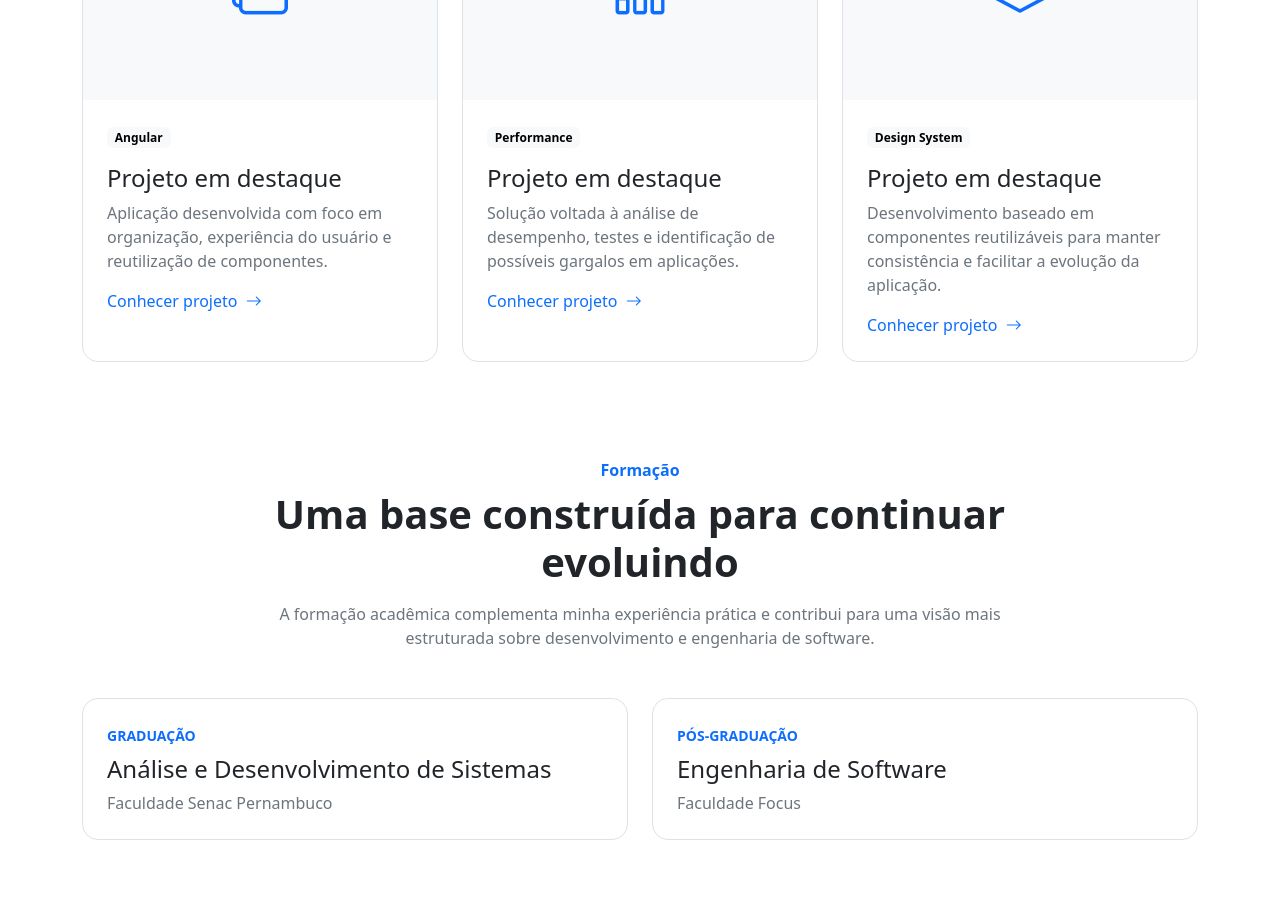
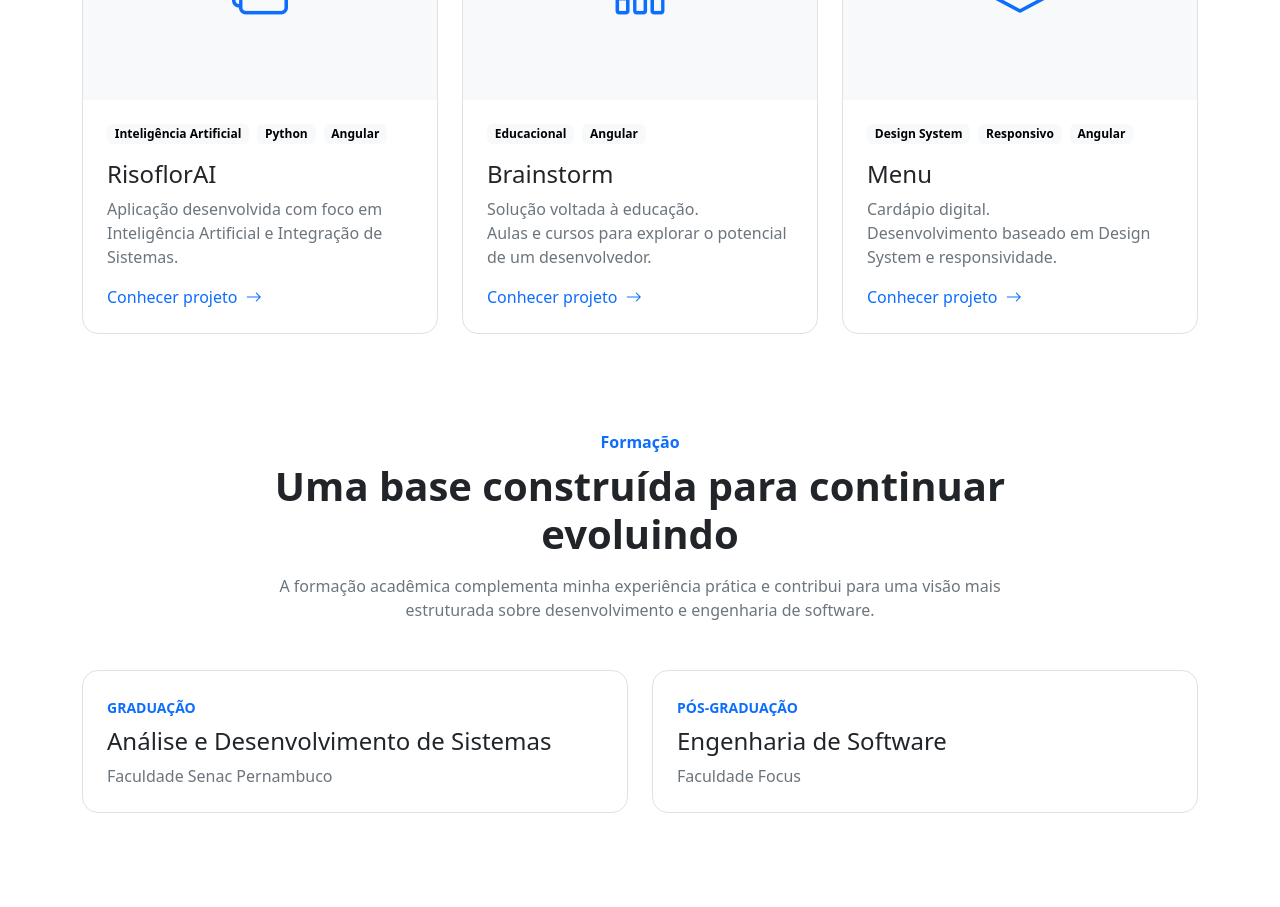
Before and after one commit to ronaldosabino/professional-portfolio, an Angular app: page /home in a window 1280 px wide. Shown: the part 2380-3287 px from the top of the page. Built offline with nearby package versions, Linux system fonts and the light colour scheme.

Commit message:
feat: update project highlights with new descriptions and badges for improved clarity

```diff
--- a/src/app/features/home/home.html
+++ b/src/app/features/home/home.html
@@ -425,18 +425,29 @@
 
                 <div class="p-4">
 
+                    <div class="d-flex gap-2 flex-wrap">
+
+                        <span class="badge text-bg-light mb-3">
+                            Inteligência Artificial
+                        </span>
+
+                        <span class="badge text-bg-light mb-3">
+                            Python
+                        </span>
+
                         <span class="badge text-bg-light mb-3">
                             Angular
                         </span>
 
+                    </div>
+
                     <h3 class="fs-4">
-                        Projeto em destaque
+                        RisoflorAI
                     </h3>
 
                     <p class="text-secondary">
                         Aplicação desenvolvida com foco em
-                        organização, experiência do usuário
-                        e reutilização de componentes.
+                        Inteligência Artificial e Integração de Sistemas.
                     </p>
 
                     <a routerLink="/projetos" class="link-primary text-decoration-none">
@@ -462,18 +473,23 @@
 
                 <div class="p-4">
 
+                    <div class="d-flex gap-2 flex-wrap">
                         <span class="badge text-bg-light mb-3">
-                        Performance
+                            Educacional
                         </span>
 
+                        <span class="badge text-bg-light mb-3">
+                            Angular
+                        </span>
+                    </div>
+
                     <h3 class="fs-4">
-                        Projeto em destaque
+                        Brainstorm
                     </h3>
 
                     <p class="text-secondary">
-                        Solução voltada à análise de desempenho,
-                        testes e identificação de possíveis
-                        gargalos em aplicações.
+                        Solução voltada à educação. <br>
+                        Aulas e cursos para explorar o potencial de um desenvolvedor.
                     </p>
 
                     <a routerLink="/projetos" class="link-primary text-decoration-none">
@@ -499,18 +515,27 @@
 
                 <div class="p-4">
 
+                    <div class="d-flex gap-2 flex-wrap">
                         <span class="badge text-bg-light mb-3">
                             Design System
                         </span>
 
+                        <span class="badge text-bg-light mb-3">
+                            Responsivo
+                        </span>
+
+                        <span class="badge text-bg-light mb-3">
+                            Angular
+                        </span>
+                    </div>
+
                     <h3 class="fs-4">
-                        Projeto em destaque
+                        Menu
                     </h3>
 
                     <p class="text-secondary">
-                        Desenvolvimento baseado em componentes
-                        reutilizáveis para manter consistência
-                        e facilitar a evolução da aplicação.
+                        Cardápio digital. <br>
+                        Desenvolvimento baseado em Design System e responsividade.
                     </p>
 
                     <a routerLink="/projetos" class="link-primary text-decoration-none">
```
Lines whose indentation alone changed are shown as unchanged.
